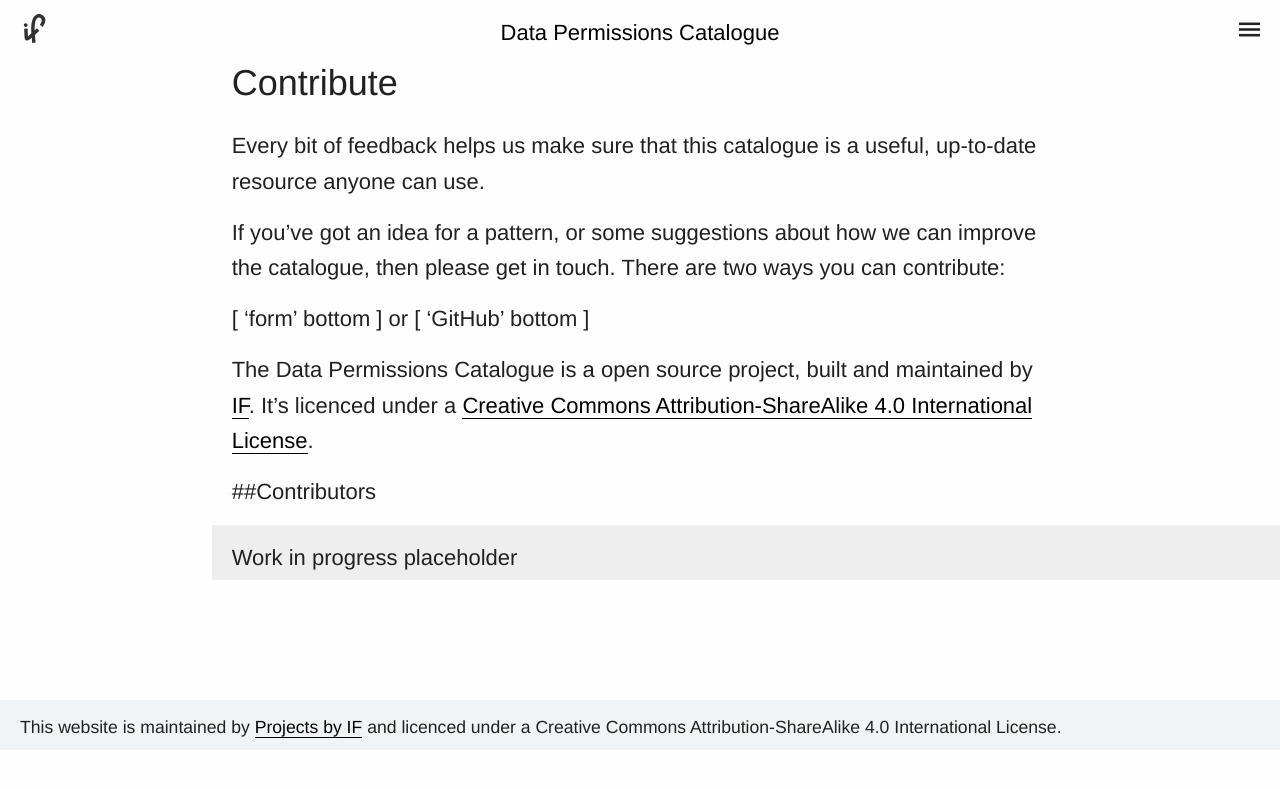
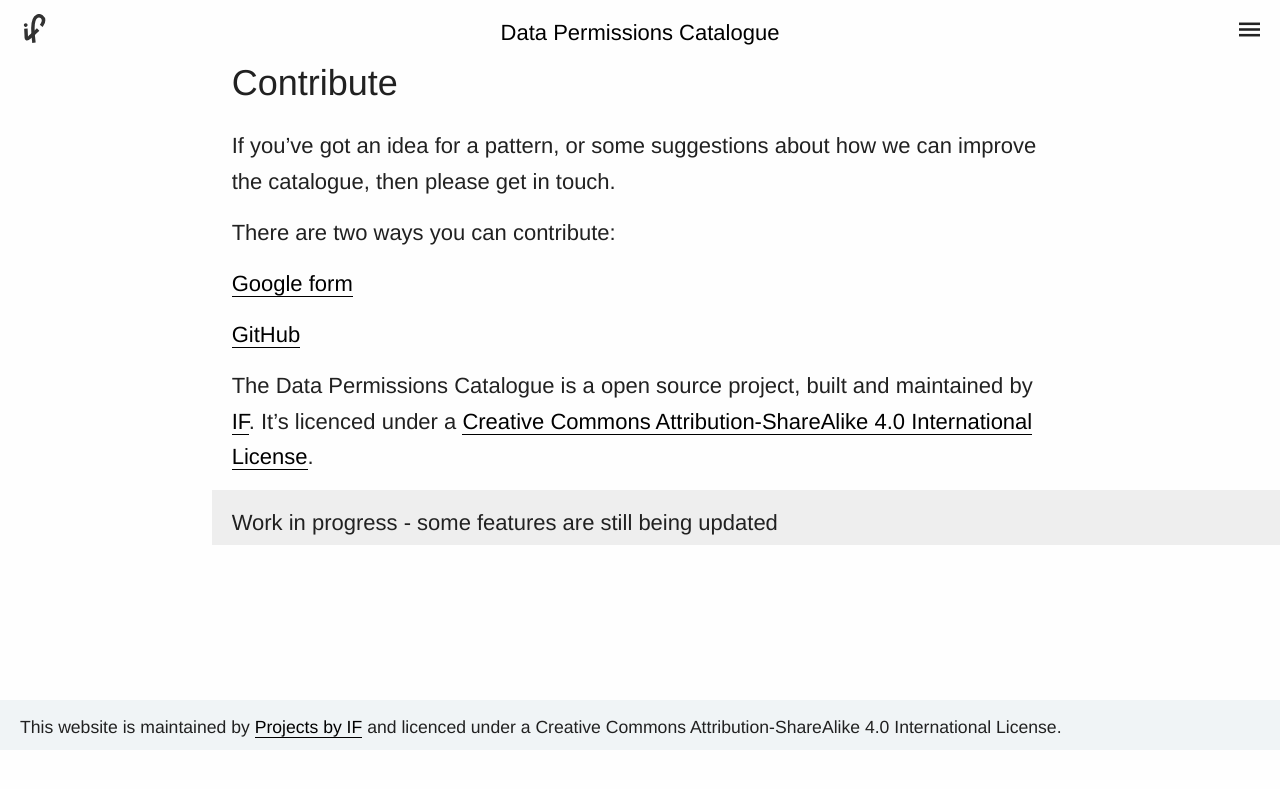
Before and after one commit to projectsbyif/data-permissions-catalogue, a Jekyll site: the page built from contribute.md, in a window 1280 px wide. Shown: the top 789 px of the page. Built offline with Jekyll 4.4.1, drawn with Linux system fonts in a browser that asks for light colours; nearby versions of some CDN libraries; some web fonts are replaced; comment, search, counter and statistics services are not loaded.

Commit message:
Update WIP banner, about and contribute pages

```diff
--- a/_includes/work-in-progress.html
+++ b/_includes/work-in-progress.html
@@ -1,3 +1,3 @@
 <div class="wip-banner">
-  <p>Work in progress placeholder</p>
+  <p>Work in progress - some features are still being updated</p>
 </div>
--- a/contribute.md
+++ b/contribute.md
@@ -3,12 +3,12 @@ layout: page
 title: Contribute
 ---
 
-Every bit of feedback helps us make sure that this catalogue is a useful, up-to-date resource anyone can use.
+If you've got an idea for a pattern, or some suggestions about how we can improve the catalogue, then please get in touch.
 
-If you've got an idea for a pattern, or some suggestions about how we can improve the catalogue, then please get in touch. There are two ways you can contribute:
+There are two ways you can contribute:
 
-[ ‘form’ bottom ] or  [ ‘GitHub’ bottom ]
+[Google form](https://docs.google.com/forms/d/e/1FAIpQLScFapR7V1TQ45IA7wW0heNGR-OtT-sICkmje31OUeSsAM1NRQ/viewform?usp=sf_link)
+
+[GitHub](https://github.com/projectsbyif/data-permissions-catalogue)
 
 The Data Permissions Catalogue is a open source project, built and  maintained by [IF](https://projectsbyif.com). It's licenced under a [Creative Commons Attribution-ShareAlike 4.0 International License](http://creativecommons.org/licenses/by-sa/4.0/).
-
-##Contributors
```
Also changed, not shown: about.md (+5 -12 lines).
